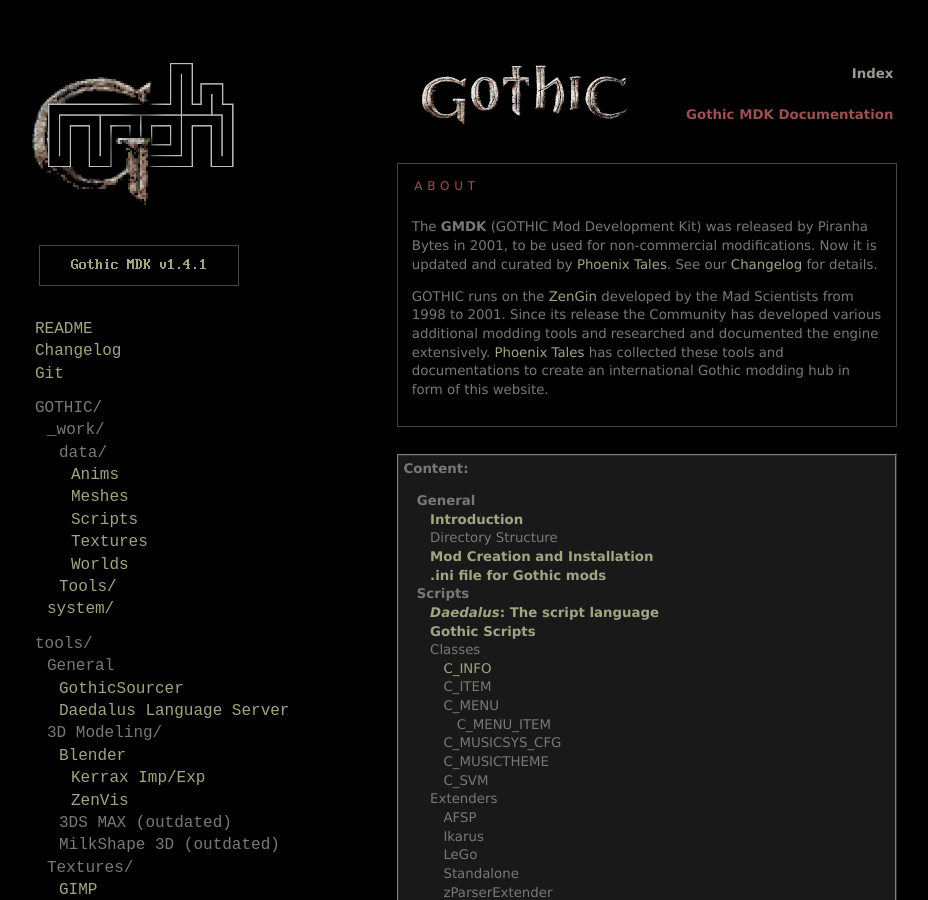
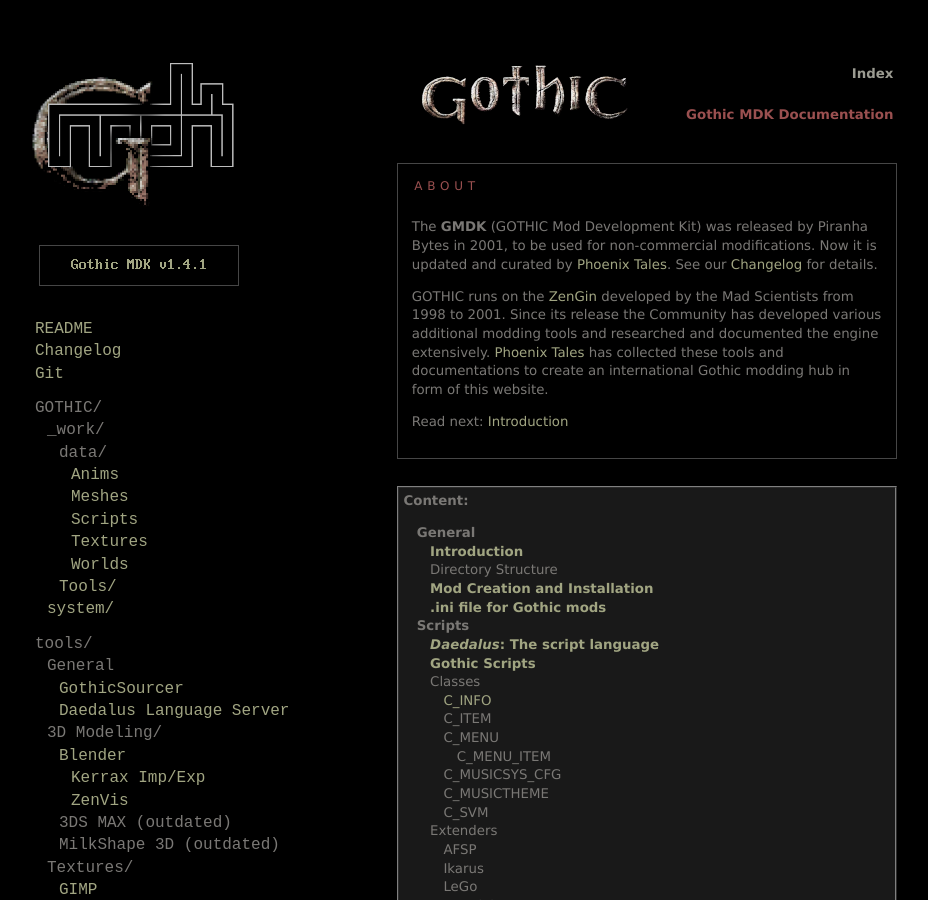
Before and after one commit to PhoenixTales/mdk.gothicarchive.org, a Jekyll site: the page built from index.html, in a window 1280 px wide and 900 px high. Shown: the whole window, without its empty margins (25-953 px from the left). Built offline with Jekyll 4.4.1, drawn with Linux system fonts in a browser that asks for light colours.

Commit message:
Update index.html

```diff
--- a/index.html
+++ b/index.html
@@ -34,6 +34,8 @@
 		<p>The <strong>GMDK</strong> (GOTHIC Mod Development Kit) was released by Piranha Bytes in 2001, to be used for non-commercial modifications. Now it is updated and curated by <a href="https://phoenixtales.de">Phoenix Tales</a>. See our <a href="/Changelog">Changelog</a> for details.</p>
 
 		<p>GOTHIC runs on the <a href="">ZenGin</a> developed by the Mad Scientists from 1998 to 2001. Since its release the Community has developed various additional modding tools and researched and documented the engine extensively. <a href="https://phoenixtales.de">Phoenix Tales</a> has collected these tools and documentations to create an international Gothic modding hub in form of this website.</p>
+
+		<p>Read next: <a href="/docs/mod/mdk-introduction.htm">Introduction</a></p>
 	</section>
 
 	<!---
```
